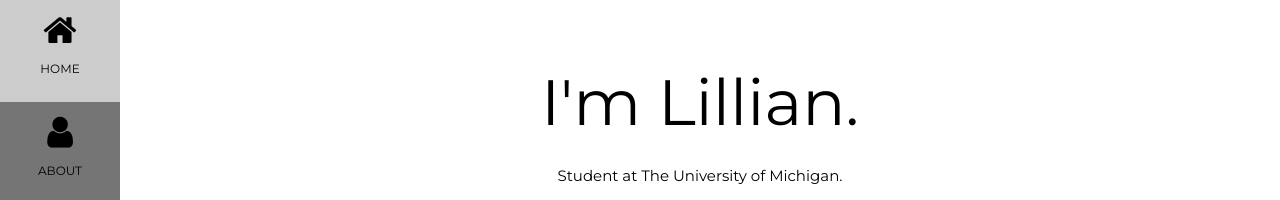
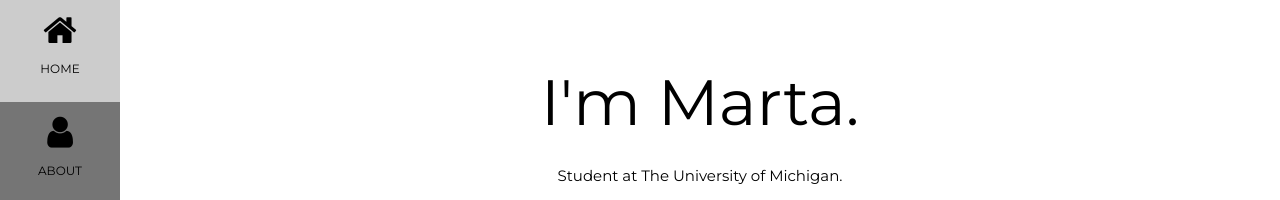
Before and after one commit to clantonm/clantonm.github.io, a plain HTML site: page index.html in a window 1280 px wide. Shown: the top 200 px of the page. Drawn offline with nearby package versions, Linux system fonts and the light colour scheme.

Commit message:
Updated name to be mine

```diff
--- a/index.html
+++ b/index.html
@@ -1,6 +1,6 @@
 <!DOCTYPE html>
 <html>
-<title>Lillian's Personal Website</title>
+<title>Marta's Personal Website</title>
 <meta charset="UTF-8">
 
 <!--
@@ -57,7 +57,7 @@ https://www.w3schools.com/w3css/4/w3.css
 <div class="w3-padding-large" id="main">
   <!-- Header/Home -->
   <header class="w3-container w3-padding-32 w3-center w3-white" id="home">
-    <h1 class="w3-jumbo">I'm Lillian.</h1>
+    <h1 class="w3-jumbo">I'm Marta.</h1>
     <p>Student at The University of Michigan.</p>
     <img src="./llama-1.png" alt="boy" class="w3-image" width="200" height="200">
   </header>
```
